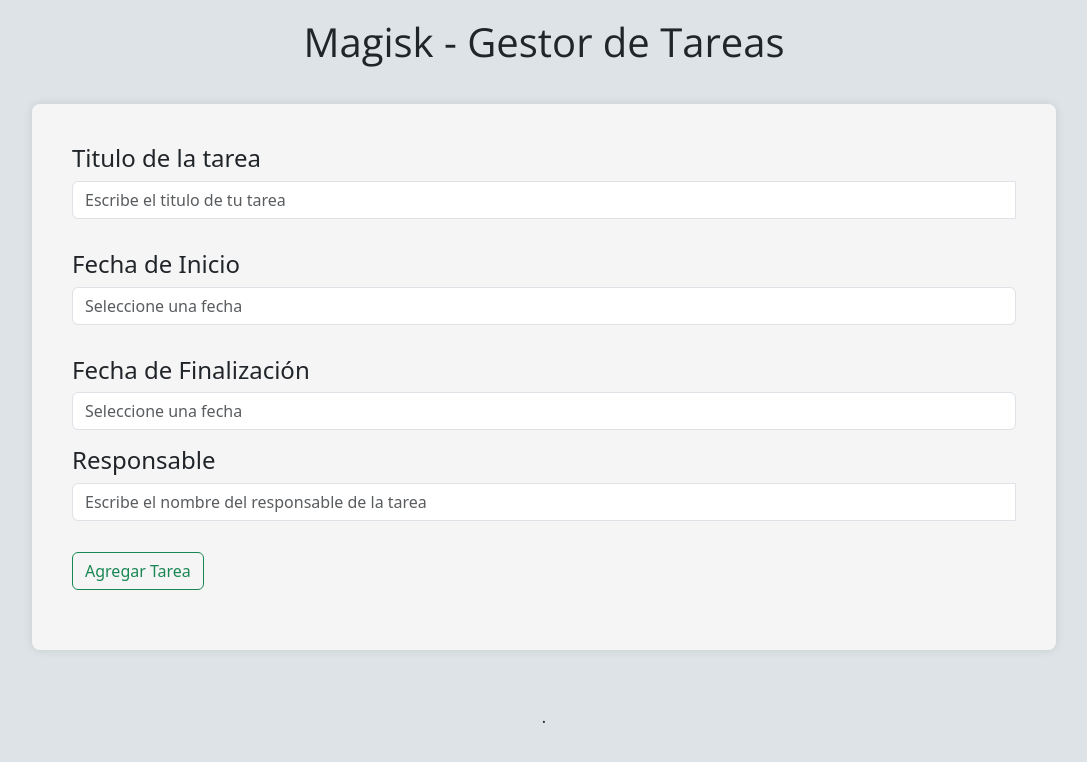
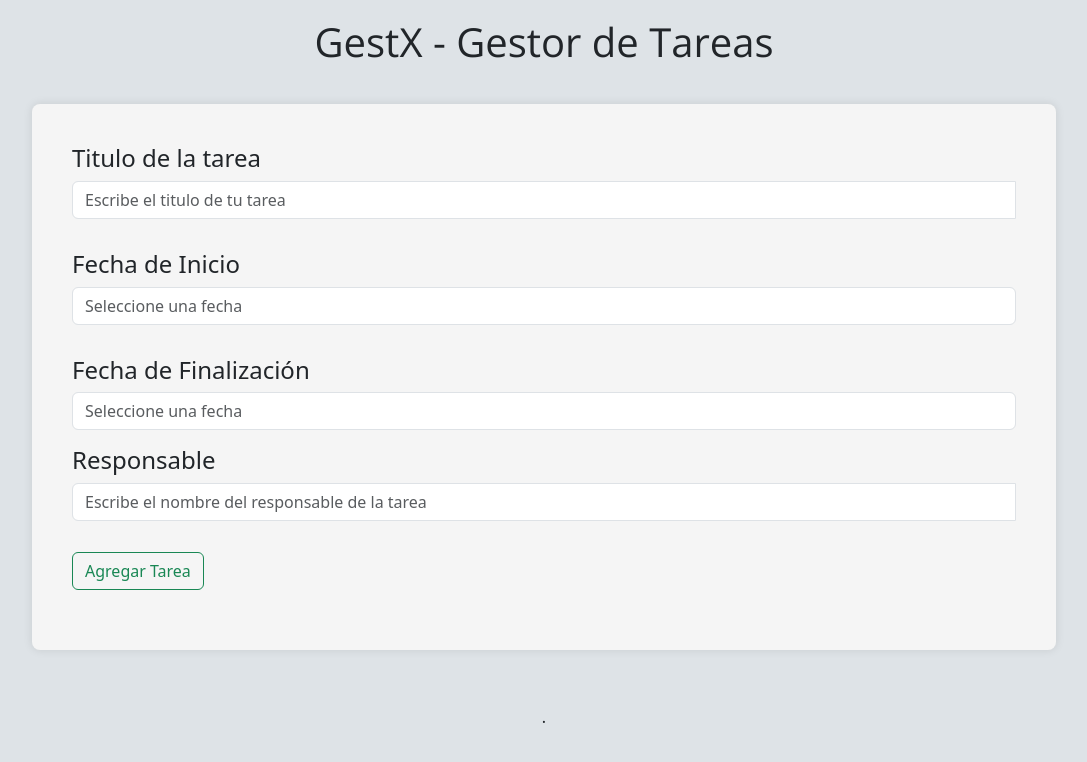
Before and after one commit to DavidMChay/Practica1-p2, a plain HTML site: page index.html in a window 1280 px wide. Shown: the whole page, without its empty margins (96-1183 px from the left). Drawn offline with nearby package versions, Linux system fonts and the light colour scheme.

Commit message:
Update page title and header to reflect new application name

```diff
--- a/index.html
+++ b/index.html
@@ -5,13 +5,13 @@
     <meta name="viewport" content="width=device-width, initial-scale=1.0">
     <link href="https://cdn.jsdelivr.net/npm/bootstrap@5.3.3/dist/css/bootstrap.min.css" rel="stylesheet">
     <link rel="stylesheet" href="sources/styles.css" type="text/css">
-    <title>Magisk - Gestor de Tareas</title>
+    <title>GestX - Gestor de Tareas</title>
     <link rel="stylesheet" href="https://cdn.jsdelivr.net/npm/flatpickr/dist/flatpickr.min.css">
     <script src="https://cdn.jsdelivr.net/npm/flatpickr"></script>
 </head>
     <body>
         <header>
-            <h1 id = "title-header">Magisk - Gestor de Tareas</h1>
+            <h1 id = "title-header">GestX - Gestor de Tareas</h1>
         </header>
 
         <main>
```
